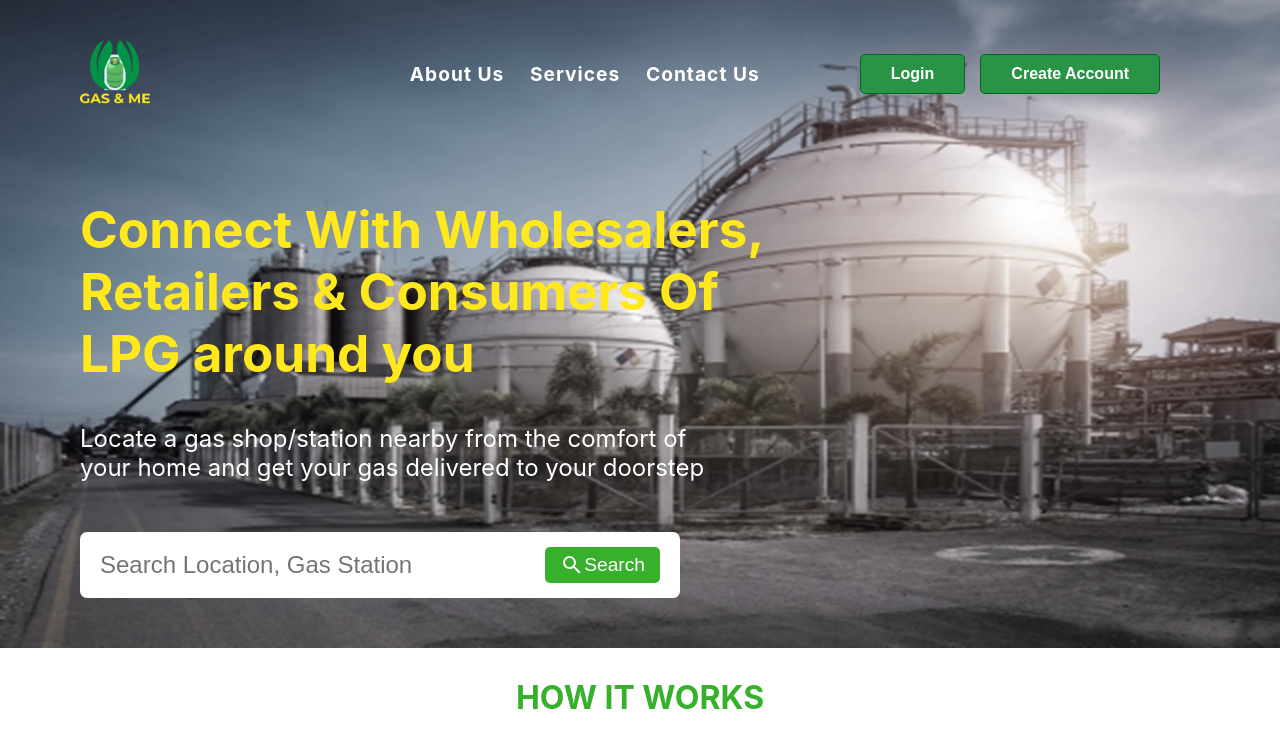
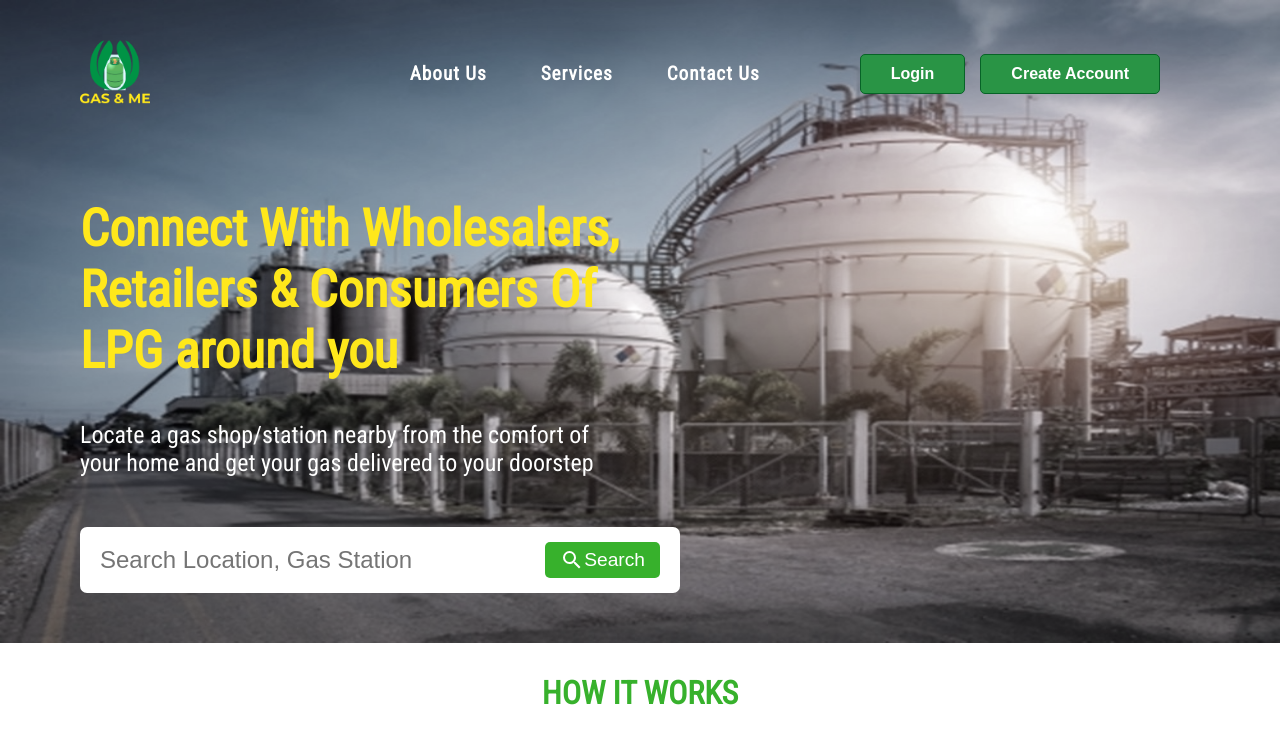
Before and after one commit to zuri-training/gasme-fe-pjt-3, a React (Create React App) app in the folder frontend/: page / in a window 1280 px wide. Shown: the top 752 px of the page. Built offline with nearby package versions, Linux system fonts and the light colour scheme; the HTML template or start-up script is replaced by a standard one.

Commit message:
little changes 2

```diff
--- a/frontend/src/index.css
+++ b/frontend/src/index.css
@@ -1,3 +1,5 @@
+@import url('https://fonts.googleapis.com/css2?family=Montserrat:ital,wght@1,900&family=Roboto+Condensed&family=Roboto+Mono:ital,wght@1,300&display=swap');
+
 * {
   margin: 0;
   padding: 0;
@@ -9,9 +11,7 @@
 body {
   font-size: 16px;
   margin: 0;
-  font-family: -apple-system, BlinkMacSystemFont, 'Segoe UI', 'Roboto', 'Oxygen',
-    'Ubuntu', 'Cantarell', 'Fira Sans', 'Droid Sans', 'Helvetica Neue',
-    sans-serif;
+  font-family: 'Roboto Condensed', sans-serif;
   -webkit-font-smoothing: antialiased;
   -moz-osx-font-smoothing: grayscale;
 }
--- a/frontend/src/landing/InTouch.css
+++ b/frontend/src/landing/InTouch.css
@@ -131,4 +131,10 @@
   .intouch-wrapper form {
     padding: 10px;
   }
+  .intouch-wrapper form > * {
+    width: 250px;
+    height: 40px;
+    font-size: 1.2em;
+    padding: 4px 7px;
+  }
 }
```
